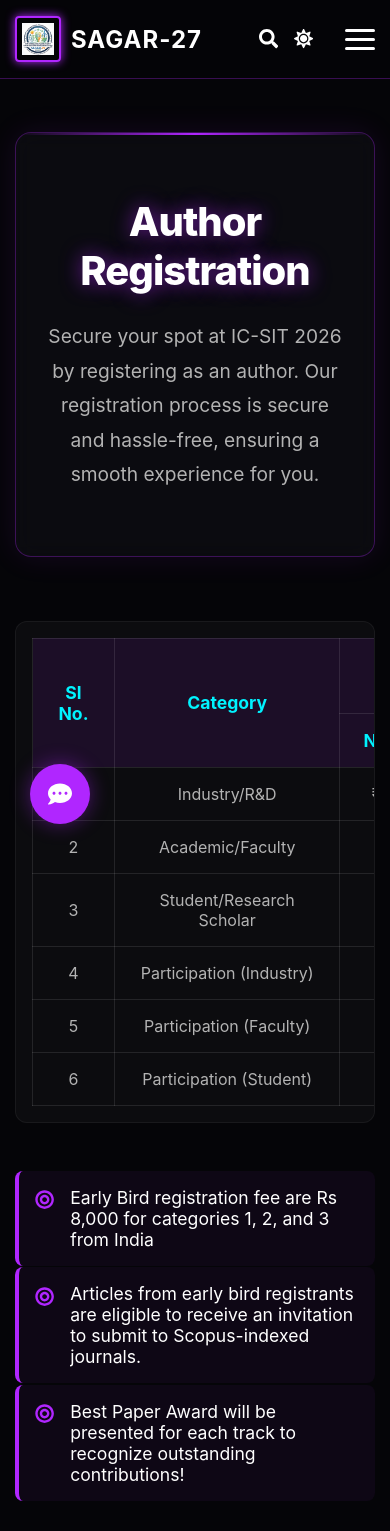
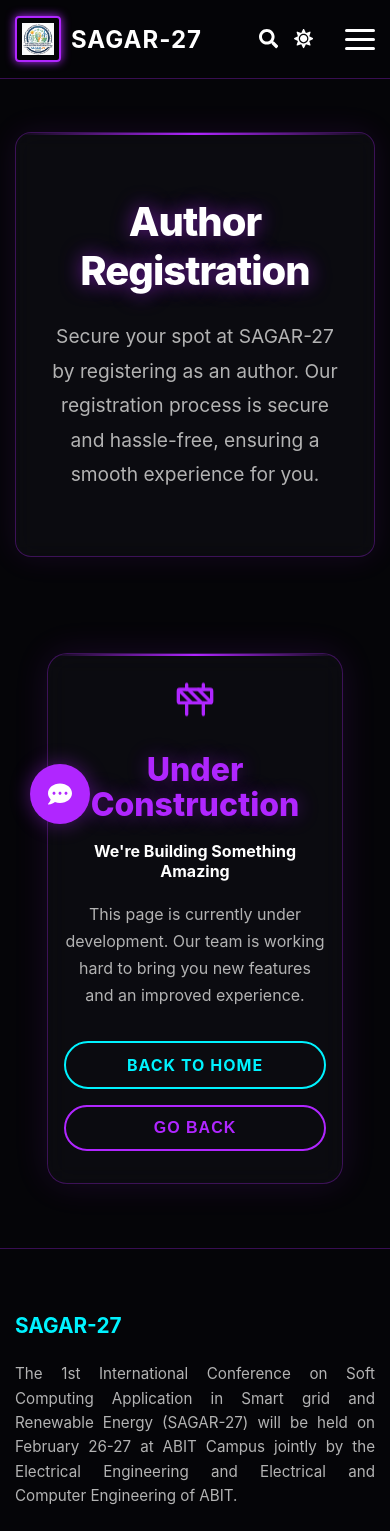
Before and after one commit to AlienMinus/ABIT-Conference_Paper, a React (Vite) app: page /for-authors/registration in a window 390 px wide. Shown: the top 1531 px of the page. Built offline with nearby package versions, Linux system fonts and the light colour scheme.

Commit message:
paper submission

```diff
--- a/src/components/ForAuthors/BestPaperAward/BestPaperAward.jsx
+++ b/src/components/ForAuthors/BestPaperAward/BestPaperAward.jsx
@@ -2,6 +2,7 @@
 import './BestPaperAward.css'
 import bpaData from '../../../data/bestPaperAward.json'
 import IconMapper from '../../IconMapper/IconMapper'
+import UnderConstruction from '../../UnderConstruction/UnderConstruction'
 
 const BestPaperAward = () => {
   const { header, criteria, process, awards, note } = bpaData
@@ -13,7 +14,9 @@
         <p>{header.description}</p>
       </div>
 
-      <div className="bpa-section">
+      <UnderConstruction/>
+
+      {/* <div className="bpa-section">
         <h2>{awards.title}</h2>
         <div className="bpa-grid">
           {awards.list.map((award, index) => (
@@ -52,7 +55,7 @@
 
       <div className="bpa-note">
         <p>{note}</p>
-      </div>
+      </div> */}
     </div>
   )
 }
--- a/src/components/ForAuthors/CameraReady/CameraReady.jsx
+++ b/src/components/ForAuthors/CameraReady/CameraReady.jsx
@@ -2,6 +2,7 @@
 import './CameraReady.css'
 import crData from '../../../data/cameraReady.json'
 import IconMapper from '../../IconMapper/IconMapper'
+import UnderConstruction from '../../UnderConstruction/UnderConstruction'
 
 const CameraReady = () => {
   const { header, steps, checklist } = crData
@@ -14,7 +15,9 @@
         <a href={header.buttonLink} target="_blank" rel="noopener noreferrer" className="cr-btn">{header.buttonText}</a>
       </div>
 
-      <div className="cr-split-section">
+        <UnderConstruction/>
+
+      {/* <div className="cr-split-section">
         <div className="cr-column">
           <h2>{steps.title}</h2>
           <ul className="cr-steps">
@@ -43,7 +46,7 @@
             ))}
           </ul>
         </div>
-      </div>
+      </div> */}
     </div>
   )
 }
--- a/src/components/ForAuthors/PresentationGuidelines/PresentationGuidelines.jsx
+++ b/src/components/ForAuthors/PresentationGuidelines/PresentationGuidelines.jsx
@@ -2,6 +2,7 @@
 import './PresentationGuidelines.css'
 import pgData from '../../../data/presentationGuidelines.json'
 import IconMapper from '../../IconMapper/IconMapper'
+import UnderConstruction from '../../UnderConstruction/UnderConstruction'
 
 const PresentationGuidelines = () => {
   const { header, oral, video } = pgData
@@ -13,7 +14,9 @@
         <p>{header.description}</p>
       </div>
 
-      <div className="pg-split-section">
+      <UnderConstruction/>
+
+      {/* <div className="pg-split-section">
         <div className="pg-column">
           <h2>{oral.title}</h2>
           <ul className="pg-list">
@@ -48,7 +51,7 @@
             ))}
           </ul>
         </div>
-      </div>
+      </div> */}
     </div>
   )
 }
--- a/src/components/ForAuthors/Registration/Registration.jsx
+++ b/src/components/ForAuthors/Registration/Registration.jsx
@@ -2,6 +2,7 @@
 import './Registration.css'
 import registrationData from '../../../data/registration.json'
 import IconMapper from '../../IconMapper/IconMapper'
+import UnderConstruction from '../../UnderConstruction/UnderConstruction'
 
 const Registration = () => {
   const { title, description, table, highlights, instructions, notes, feeIncludes } = registrationData
@@ -13,7 +14,9 @@
         <p>{description}</p>
       </div>
 
-      <div className="registration-table-container">
+      <UnderConstruction/>
+
+      {/* <div className="registration-table-container">
         <table className="reg-table">
           <thead>
             <tr>
@@ -84,7 +87,7 @@
             </li>
           ))}
         </ul>
-      </div>
+      </div> */}
     </div>
   )
 }
--- a/src/components/IconMapper/IconMapper.jsx
+++ b/src/components/IconMapper/IconMapper.jsx
@@ -47,6 +47,7 @@
 import { FaXTwitter } from 'react-icons/fa6'
 import { IoIosRibbon } from 'react-icons/io'
 import { BsCheck2Circle } from 'react-icons/bs'
+import { LuConstruction } from 'react-icons/lu'
 
 const iconMap = {
   // Social Media
@@ -101,7 +102,8 @@
   FaEnvelope: FaEnvelope,
   FaPhone: FaPhone,
   FaPaperPlane: FaPaperPlane,
-  FaCommentDots: FaCommentDots
+  FaCommentDots: FaCommentDots,
+  LuConstruction: LuConstruction
 }
 
 const IconMapper = ({ iconName, ...props }) => {
--- /dev/null
+++ b/src/components/UnderConstruction/UnderConstruction.css
@@ -0,0 +1,128 @@
+/* UnderConstruction.css */
+
+.under-construction-container {
+  min-height: 70vh;
+  display: flex;
+  align-items: center;
+  justify-content: center;
+  text-align: center;
+  padding: 2rem;
+  color: var(--text-primary);
+}
+
+.under-construction-content {
+  max-width: 650px;
+  background: rgba(15, 15, 22, 0.6);
+  padding: 4rem 2.5rem;
+  border-radius: 20px;
+  border: 1px solid var(--glass-border);
+  backdrop-filter: blur(12px);
+  box-shadow: 0 0 35px rgba(176, 38, 255, 0.12);
+  position: relative;
+  overflow: hidden;
+}
+
+.under-construction-content::before {
+  content: '';
+  position: absolute;
+  top: 0;
+  left: 0;
+  width: 100%;
+  height: 2px;
+  background: linear-gradient(
+    90deg,
+    transparent,
+    var(--neon-purple),
+    transparent
+  );
+}
+
+.construction-icon {
+  font-size: 5rem;
+  margin-bottom: 1.5rem;
+  animation: float 2.5s ease-in-out infinite;
+  color: var(--neon-purple);
+}
+
+.under-construction-title {
+  font-size: 4rem;
+  font-weight: 800;
+  color: var(--neon-purple);
+  margin: 0;
+  line-height: 1.1;
+  text-shadow: 0 0 20px rgba(176, 38, 255, 0.4);
+}
+
+.under-construction-subtitle {
+  font-size: 1.8rem;
+  color: var(--text-primary);
+  margin: 1.2rem 0;
+}
+
+.under-construction-text {
+  font-size: 1.1rem;
+  color: var(--text-secondary);
+  margin-bottom: 2.5rem;
+  line-height: 1.7;
+}
+
+.under-construction-actions {
+  display: flex;
+  justify-content: center;
+  gap: 1rem;
+  flex-wrap: wrap;
+}
+
+.under-construction-btn {
+  display: inline-block;
+  padding: 12px 32px;
+  font-size: 1rem;
+  border-radius: 50px;
+  cursor: pointer;
+  transition: all 0.3s cubic-bezier(0.4, 0, 0.2, 1);
+  font-weight: 700;
+  text-transform: uppercase;
+  letter-spacing: 1px;
+  text-decoration: none;
+  border: 2px solid transparent;
+}
+
+.under-construction-btn.primary {
+  border-color: var(--neon-cyan);
+  color: var(--neon-cyan);
+  background: transparent;
+}
+
+.under-construction-btn.primary:hover {
+  background: var(--neon-cyan);
+  color: var(--bg-dark);
+  box-shadow: 0 0 20px rgba(0, 243, 255, 0.4);
+  transform: translateY(-2px);
+}
+
+.under-construction-btn.secondary {
+  border-color: var(--neon-purple);
+  color: var(--neon-purple);
+  background: transparent;
+}
+
+.under-construction-btn.secondary:hover {
+  background: var(--neon-purple);
+  color: var(--bg-dark);
+  box-shadow: 0 0 20px rgba(176, 38, 255, 0.4);
+  transform: translateY(-2px);
+}
+
+@keyframes float {
+  0% {
+    transform: translateY(0px);
+  }
+
+  50% {
+    transform: translateY(-10px);
+  }
+
+  100% {
+    transform: translateY(0px);
+  }
+}
--- /dev/null
+++ b/src/components/UnderConstruction/UnderConstruction.jsx
@@ -0,0 +1,43 @@
+// UnderConstruction.jsx
+import React from 'react'
+import { Link } from 'react-router-dom'
+import IconMapper from '../IconMapper/IconMapper'
+import './UnderConstruction.css'
+
+const UnderConstruction = () => {
+  return (
+    <div className="under-construction-container">
+      <div className="under-construction-content">
+        <div className="construction-icon"><IconMapper iconName="LuConstruction" /></div>
+
+        <h1 className="under-construction-title">
+          Under Construction
+        </h1>
+
+        <h2 className="under-construction-subtitle">
+          We're Building Something Amazing
+        </h2>
+
+        <p className="under-construction-text">
+          This page is currently under development. Our team is working hard
+          to bring you new features and an improved experience.
+        </p>
+
+        <div className="under-construction-actions">
+          <Link to="/" className="under-construction-btn primary">
+            Back to Home
+          </Link>
+
+          <button
+            className="under-construction-btn secondary"
+            onClick={() => window.history.back()}
+          >
+            Go Back
+          </button>
+        </div>
+      </div>
+    </div>
+  )
+}
+
+export default UnderConstruction
--- a/src/data/cameraReady.json
+++ b/src/data/cameraReady.json
@@ -1,7 +1,7 @@
 {
   "header": {
     "title": "Camera Ready Submission",
-    "description": "Carefully follow these instructions to prepare and submit your final, camera-ready paper in accordance with IEEE formatting and submission requirements. Ensure all revisions, copyright, and compliance checks are completed before the final upload.",
+    "description": "Carefully follow these instructions to prepare and submit your final, camera-ready paper in accordance with Springer formatting and submission requirements. Ensure all revisions, copyright, and compliance checks are completed before the final upload.",
     "buttonText": "Submit Camera Ready",
     "buttonLink": "https://cmt3.research.microsoft.com/"
   },
@@ -10,15 +10,15 @@
     "list": [
       {
         "title": "Revise Your Paper",
-        "description": "Revise your paper based on the reviewers' comments. Ensure that the paper follows the IEEE two-column format and does not exceed the page limit."
+        "description": "Revise your paper based on the reviewers' comments. Ensure that the paper follows the Springer two-column format and does not exceed the page limit."
       },
       {
         "title": "PDF eXpress Validation",
-        "description": "Validate your final PDF using IEEE PDF eXpress to ensure compatibility with IEEE Xplore. Use Conference ID: 69723X."
+        "description": "Validate your final PDF using Springer PDF eXpress to ensure compatibility with Springer Xplore. Use Conference ID: 69723X."
       },
       {
-        "title": "IEEE Copyright Form",
-        "description": "Complete the IEEE Electronic Copyright Form (eCF). This is usually done through the submission system."
+        "title": "Springer Copyright Form",
+        "description": "Complete the Springer Electronic Copyright Form (eCF). This is usually done through the submission system."
       },
       {
         "title": "Final Submission",
@@ -31,7 +31,7 @@
     "items": [
       "Paper revised according to reviewer comments.",
       "Formatting checks (fonts, margins, etc.) completed.",
-      "PDF validated via IEEE PDF eXpress.",
+      "PDF validated via Springer PDF eXpress.",
       "Copyright form signed and downloaded.",
       "At least one author registered for the conference."
     ]
--- a/src/data/registration.json
+++ b/src/data/registration.json
@@ -1,6 +1,6 @@
 {
   "title": "Author Registration",
-  "description": "Secure your spot at IC-SIT 2026 by registering as an author. Our registration process is secure and hassle-free, ensuring a smooth experience for you.",
+  "description": "Secure your spot at SAGAR-27 by registering as an author. Our registration process is secure and hassle-free, ensuring a smooth experience for you.",
   "table": {
     "headers": [
       { "text": "Sl No.", "rowSpan": 2 },
--- a/src/static/mobile.css
+++ b/src/static/mobile.css
@@ -105,6 +105,43 @@
     overflow-x: auto !important;
     -webkit-overflow-scrolling: touch !important;
     display: block !important;
+  }
+
+  /* UnderConstruction Mobile Fixes */
+  .under-construction-content {
+    padding: 2rem 1rem !important;
+    margin: 0.001rem !important;
+  }
+
+  .construction-icon {
+    font-size: 2.5rem !important;
+    margin-bottom: 1rem !important;
+  }
+
+  .under-construction-title {
+    font-size: 2rem !important;
+  }
+
+  .under-construction-subtitle {
+    font-size: 1rem !important;
+  }
+
+  .under-construction-text {
+    font-size: 1rem !important;
+    margin-bottom: 2rem !important;
+  }
+
+  .under-construction-actions {
+    flex-direction: column !important;
+    width: 100% !important;
+    gap: 1rem !important;
+  }
+
+  .under-construction-btn {
+    width: 100% !important;
+    max-width: 100% !important;
+    text-align: center !important;
+    box-sizing: border-box !important;
   }
 
   /* Program Schedule Mobile Fixes */
```
